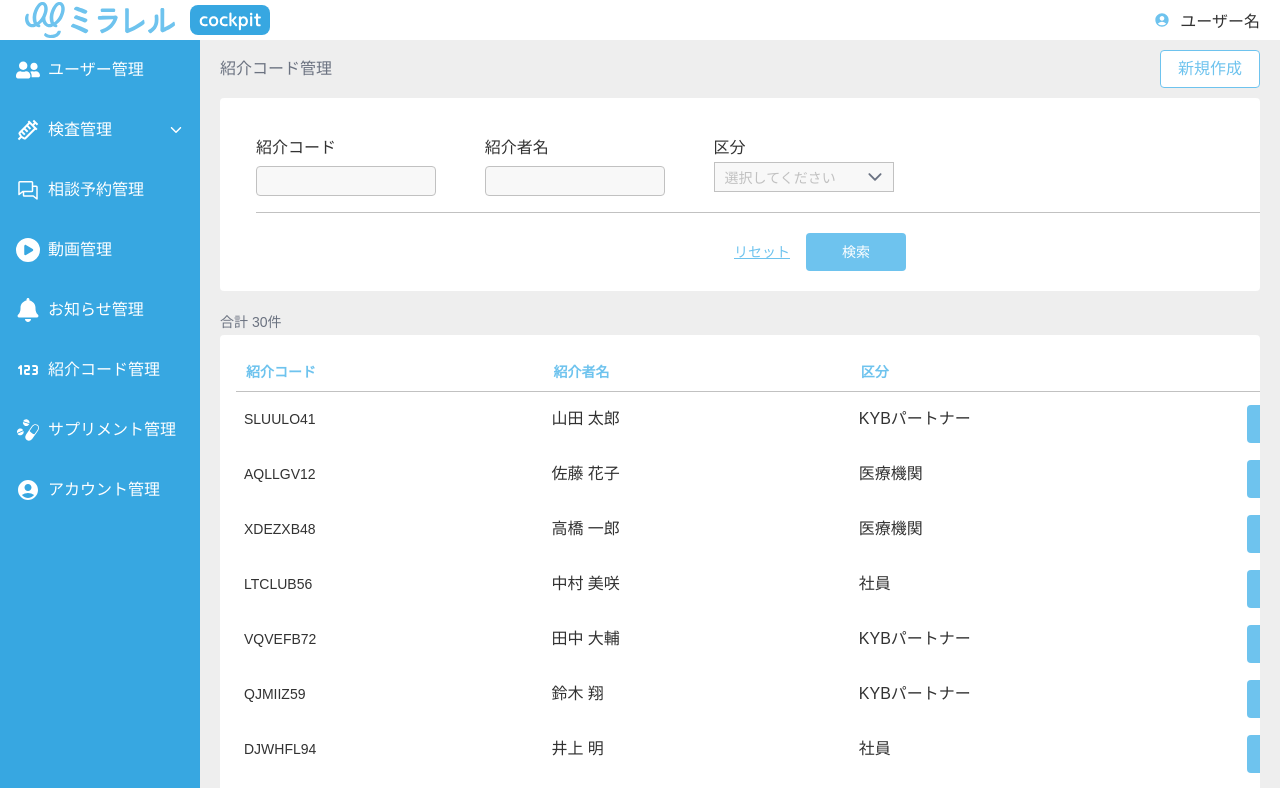
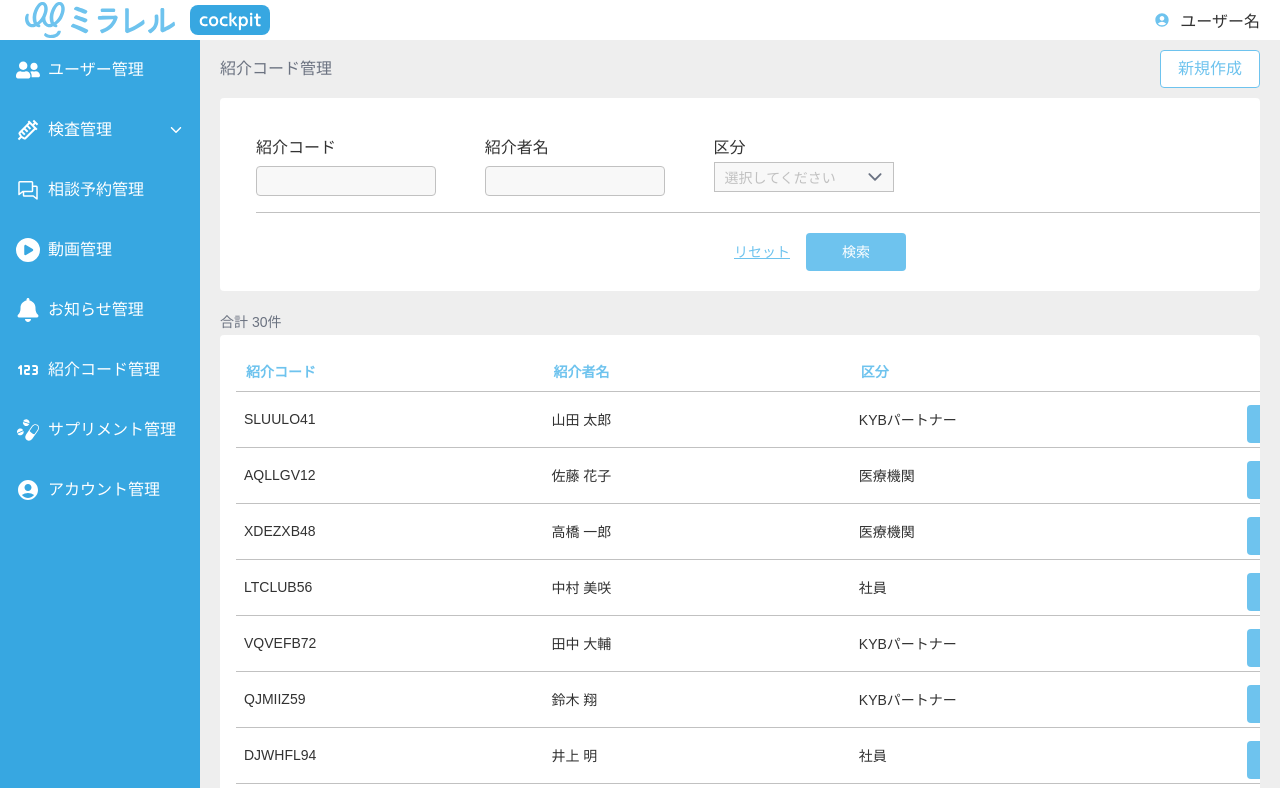
Before and after one commit to ymtakt/nextjs_sample, a Next.js app: page /referral-code-management in a window 1280 px wide. Shown: the top 788 px of the page. Built offline with nearby package versions, Linux system fonts and the light colour scheme.

Commit message:
fix:紹介コード管理のテーブル要素を配列で管理に修正

```diff
--- a/src/components/general/Tables/ReferralCodeManagement/index.tsx
+++ b/src/components/general/Tables/ReferralCodeManagement/index.tsx
@@ -40,6 +40,13 @@ export default function UserTable({ referralCodes }: Props) {
     }
   };
 
+  // テーブルの要素
+  const columns = [
+    { label: "紹介コード", key: "referralCode", className: "w-[150px]" },
+    { label: "紹介者名", key: "referredName", className: "w-[150px]" },
+    { label: "区分", key: "section", className: "w-[150px]" },
+  ];
+
   return (
     <div className="px-5 pb-5">
       <div className="p-4 w-full overflow-x-scroll bg-cp-white rounded">
@@ -48,25 +55,34 @@ export default function UserTable({ referralCodes }: Props) {
         <table className="min-w-[1160px]">
           <thead>
             <tr className="h-[40px] text-left title-cp-small px-2.5 text-cp-sky-blue bg-cp-white border-cp-soft-gray border-b">
-              <th className="w-[150px] pl-2.5">紹介コード</th>
-              <th className="w-[150px] pl-2.5">紹介者名</th>
-              <th className="w-[150px] pl-2.5">区分</th>
+              {columns.map((col) => (
+                <th key={col.key} className={`${col.className} pl-2.5`}>
+                  {col.label}
+                </th>
+              ))}
+              {/* アクションボタン用 */}
               <th className="w-[50px] pl-2.5"></th>
             </tr>
           </thead>
 
           <tbody>
             {paginatedUsers.map((referralCode) => (
-              <tr key={referralCode.id} className="text-left ">
-                <td className="px-2 py-1 text-cp-black body-cp-small">
-                  {referralCode.referralCode.toString().padStart(6, "0")}
+              <tr
+                key={referralCode.id}
+                className="text-left border-cp-soft-gray border-b"
+              >
+                {columns.map((col) => (
+                  <td
+                    key={col.key}
+                    className="px-2 py-1 text-cp-black body-cp-small"
+                  >
+                    {col.key === "referralCode"
+                      ? referralCode[col.key as keyof ReferralCode]
+                          ?.toString()
+                          .padStart(6, "0")
+                      : referralCode[col.key as keyof ReferralCode]}
                   </td>
-                <td className="px-2 py-1 text-cp-black">
-                  {referralCode.referredName}
-                </td>
-                <td className="px-2 py-1 text-cp-black">
-                  {referralCode.section}
-                </td>
+                ))}
                 <td className="px-2 py-1 text-right">
                   <BaseButton
                     onClick={() => handleEditClick(referralCode.id)}
@@ -102,11 +118,13 @@ export default function UserTable({ referralCodes }: Props) {
       </div>
 
       {/* --- ページネーション --- */}
+      <div className="pb-5">
         <Pagination
           currentPage={currentPage}
           totalPages={totalPages}
           onPageChange={setCurrentPage}
         />
       </div>
+    </div>
   );
 }
```
Lines whose indentation alone changed are shown as unchanged.
